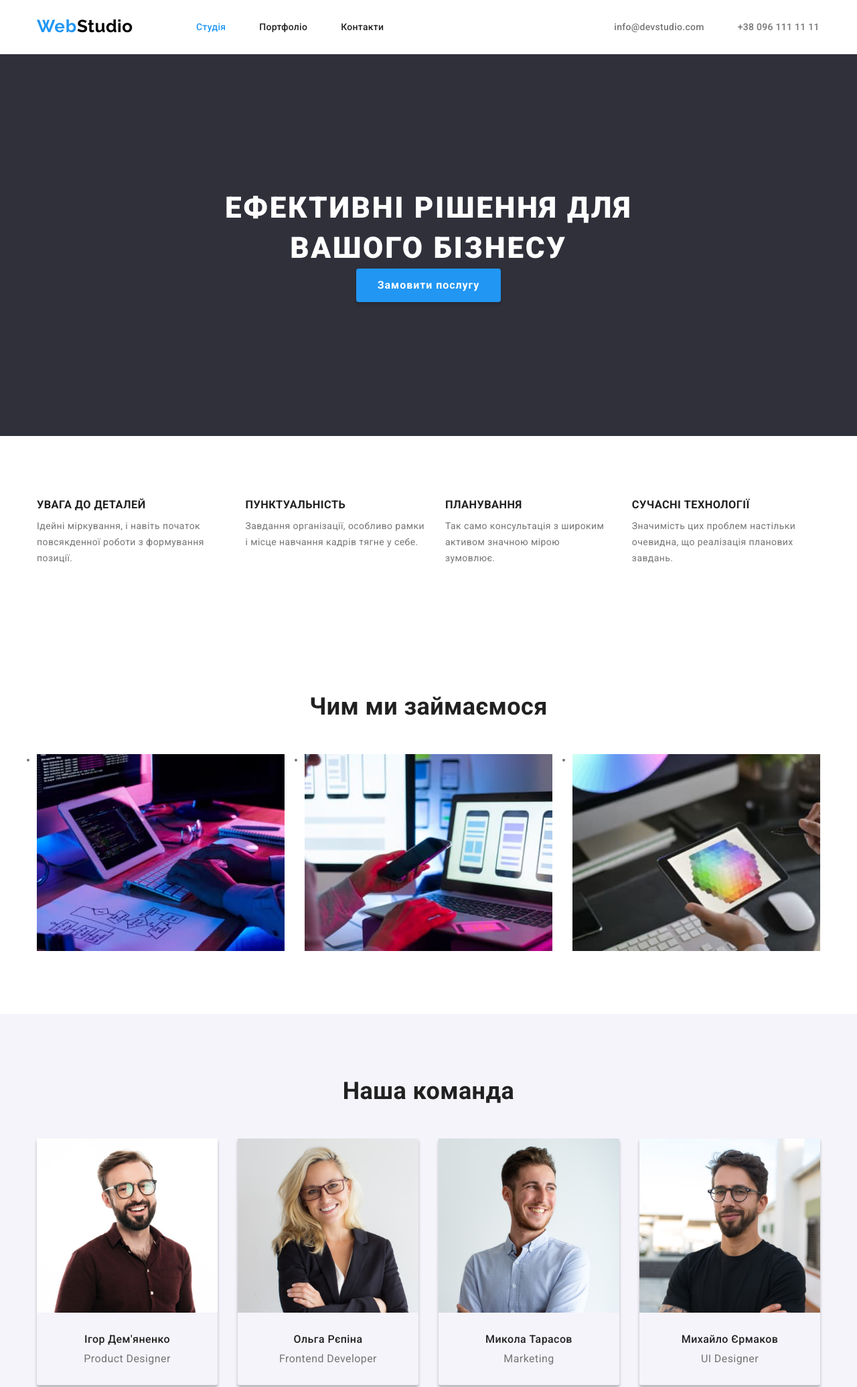
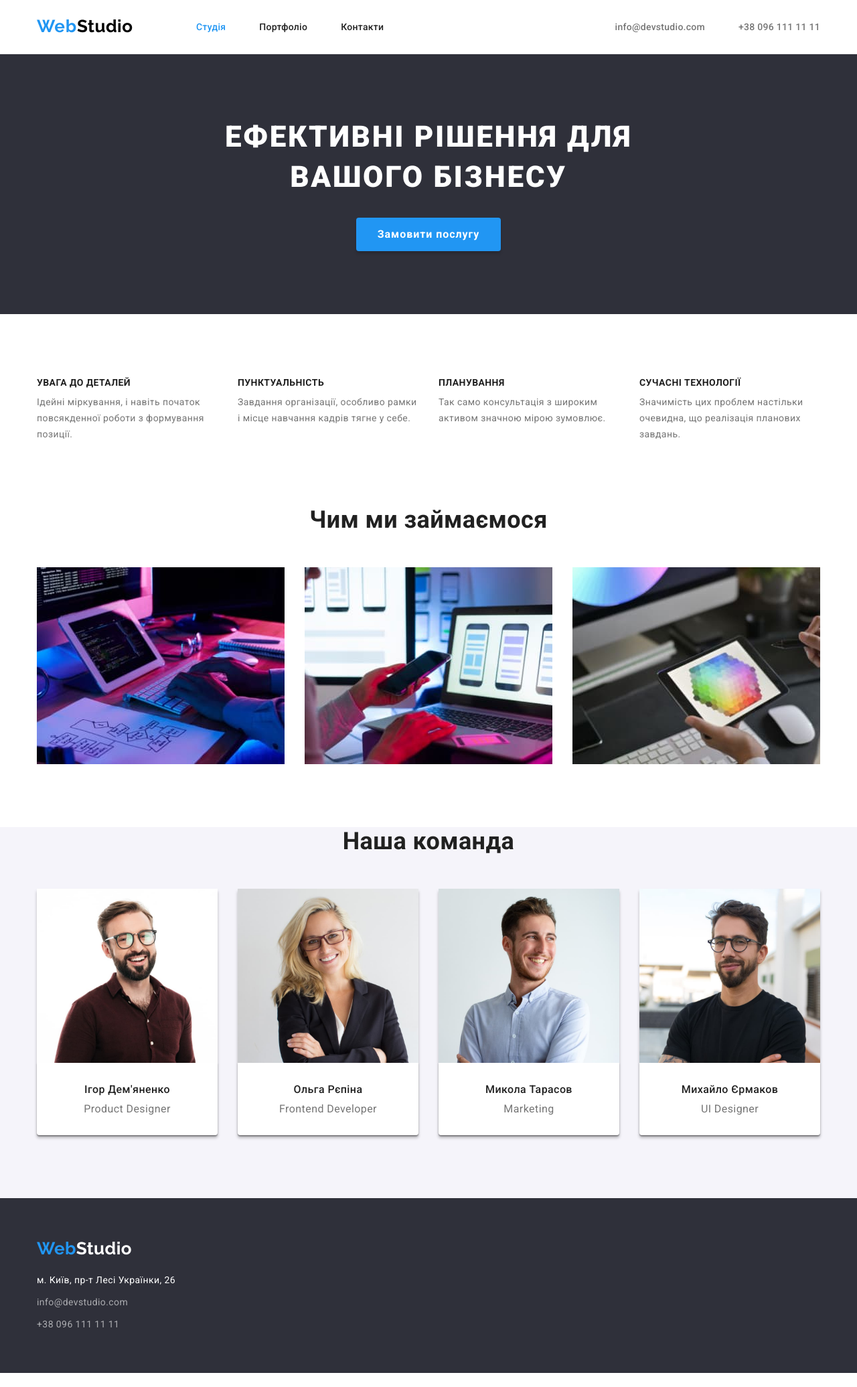
Before and after one commit to kraskoanna/goit-markup-hw-03, a plain HTML site: page index.html in a window 1280 px wide. Shown: the top 2071 px of the page at 67% size. After the commit the page ends 2050 px from the top, so only its background shows below. Drawn offline with nearby package versions, Linux system fonts and the light colour scheme.

Commit message:
Помилки виправлено

```diff
--- a/css/styles.css
+++ b/css/styles.css
@@ -119,7 +119,11 @@ justify-content: space-around;
 
 .header-nav {
   display: flex;
-  margin-right: 344px;
+
+}
+
+.nav-header {
+  margin-right: auto;
 }
 
 /* .header-nav .item {
@@ -158,8 +162,6 @@ justify-content: space-around;
 }
 .auth-nav {
   display: flex;
-  /* padding-top: 32px;
-  padding-bottom: 32px; */
 
   line-height: 1.1428;
   letter-spacing: 0.02em;
@@ -188,21 +190,19 @@ justify-content: space-around;
 
 
 
-.section-promo {
-  padding-top: 200px;
-  padding-bottom: 200px;
-  /* height: 600px;
-  left: 0px;
-  top: 80px; */
-
-  background-color: var(--footer-background-color);
+.section {
+  padding-top: 94px;
+  padding-bottom: 94px;
 
 }
+
+.promo {
+  background-color: var(--footer-background-color);
+}
+
 .hero-title {
-  margin-bottom: 30px;
   width: 696px;
-  margin: 0 auto;
-
+  margin: 0 auto 30px;
 
   font-weight: 900;
   font-size: 44px;
@@ -233,7 +233,6 @@ justify-content: space-around;
   align-items: center;
   text-align: center;
   letter-spacing: 0.06em;
-
 }
 
 .btn:hover,
@@ -245,20 +244,16 @@ justify-content: space-around;
 
 /*------------Особливості-------------------------------*/
 
-.section-features {
-  padding-top: 94px;
-  padding-bottom: 94px;
 
 
-}
-
 .feauters-li {
-
+  flex-basis: calc((100% - 90px) / 4);
 }
 
 .features{
   color: var(--title-text-color);
   line-height: 1.1428;
+  font-size: 14px;
   text-transform: uppercase;
   margin-bottom: 10px;
 }
@@ -273,9 +268,7 @@ justify-content: space-around;
 
 
 .section-title {
-  padding-top: 94px;
-  padding-bottom: 94px;
-
+  padding-top: 0;
 }
 
 .title {
@@ -297,9 +290,7 @@ justify-content: space-around;
 /*------------------Команда-----------------------------*/
 
 .section-team {
-  padding-top: 94px;
-  padding-bottom: 94px;
-
+  padding-top: 0;
   background-color: var(--background-grey-color);
 }
 
@@ -312,14 +303,12 @@ justify-content: space-around;
   text-align: center;
 }
 
-.card img {
-  margin-bottom: 30px;
-
-}
-
 .card-description {
-  /* border-bottom: 2px solid var(--border-color); */
-  /* box-shadow: 0px 4px 4px rgba(0, 0, 0, 0.25); */
+  padding-top: 30px;
+  padding-bottom: 30px;
+  background-color: var(--white-color);
+  border-radius: 0px 0px 4px 4px;
+  box-shadow: 0px 1px 3px rgba(0, 0, 0, 0.12), 0px 1px 1px rgba(0, 0, 0, 0.14), 0px 2px 1px rgba(0, 0, 0, 0.2);
 }
 
 .team-list {
@@ -333,13 +322,13 @@ justify-content: space-around;
 }
 
 .list-p {
-  margin-bottom: 30px;
 
   font-size: 16px;
   line-height: 1.1875;
   text-align: center;
   color: var(--primary-text-color);
 }
+
 .card {
   box-shadow: 0px 4px 4px rgba(0, 0, 0, 0.25);
   border-bottom-left-radius: 3px;
@@ -360,7 +349,7 @@ justify-content: space-around;
 }
 .logo-link{
   margin-bottom: 20px;
-
+  display: block;
   font-family: 'Raleway', sans-serif;
   color: var(--white-color);
   font-size: 26px;
@@ -377,9 +366,11 @@ justify-content: space-around;
 .address{
   list-style: none;
 }
+.address li:not(:last-child) {
+  margin-bottom: 9px;
+}
+
 .address-map {
-  margin-bottom: 9px;
-
   line-height: 1.7142;
   color: var(--white-color);
   text-decoration: none;
@@ -392,11 +383,7 @@ justify-content: space-around;
 .address-map:focus,
 .address-mail:focus,
 .address-tel:focus {
-color: var(--accent-color);
-}
-
-.address-mail {
-  margin-bottom: 9px;
+  color: var(--accent-color);
 }
 
 .address-mail,
@@ -431,7 +418,7 @@ color: var(--accent-color);
   display: flex;
   justify-content: center;
   margin: auto;
-  margin-bottom: 34px;
+  margin-bottom: 50px;
   align-items: center;
 
 }
@@ -479,6 +466,7 @@ color: var(--accent-color);
 }
 
 .projects-border {
+  padding: 20px 24px;
   border-right: 1px solid var(--border-color);
   border-bottom: 1px solid var(--border-color);
   border-left: 1px solid var(--border-color);
@@ -494,8 +482,6 @@ color: var(--accent-color);
 }
 
 .projects-text {
-  margin-bottom: 20px;
-
   font-size: 16px;
   line-height: 1.8750;
   color: var(--primary-text-color);
--- a/index.html
+++ b/index.html
@@ -23,7 +23,7 @@
     <header class="header">
       <div class="container conteiner-header">
         <a class="logo link" href="/index.html" lang="en"><span class="logo-header">Web</span>Studio</a>
-        <nav>
+        <nav class="nav-header">
           <!--навігація сайту-->
           <ul class="header-nav list">
             <li class="item"><a class="header-nav-link list current" href="./index.html">Студія</a></li>
@@ -40,7 +40,7 @@
     </header>
     <!--Унікальний матеріал сторінки-->
     <main>
-      <section class="section-promo">
+      <section class="section promo">
         <div class="container">
           <h1 class="hero-title">Ефективні рішення для вашого бізнесу</h1>
           <button type="button" class="btn">Замовити послугу</button>
@@ -48,7 +48,7 @@
       </section>
 
 
-      <section class="section-features" >
+      <section class="section" >
         <div class="container">
         <h2 hidden>Особливості</h2>
 
@@ -87,10 +87,10 @@
         </div>
       </section>
 
-      <section class="section-title">
+      <section class="section section-title">
         <div class="container">
         <h2 class="title ">Чим ми займаємося</h2>
-        <ul class="list-li">
+        <ul class="list-li list">
           <li>
             <img
               src="./images/img1.jpg"
@@ -117,7 +117,7 @@
         </div>
       </section>
 
-      <section class="section-team" >
+      <section class="section section-team" >
         <div class="container">
         <h2 class="title-team">Наша команда</h2>
         <ul class="list-li list">
```
Also changed, not shown: portfolio.html (+1 -3 lines).
